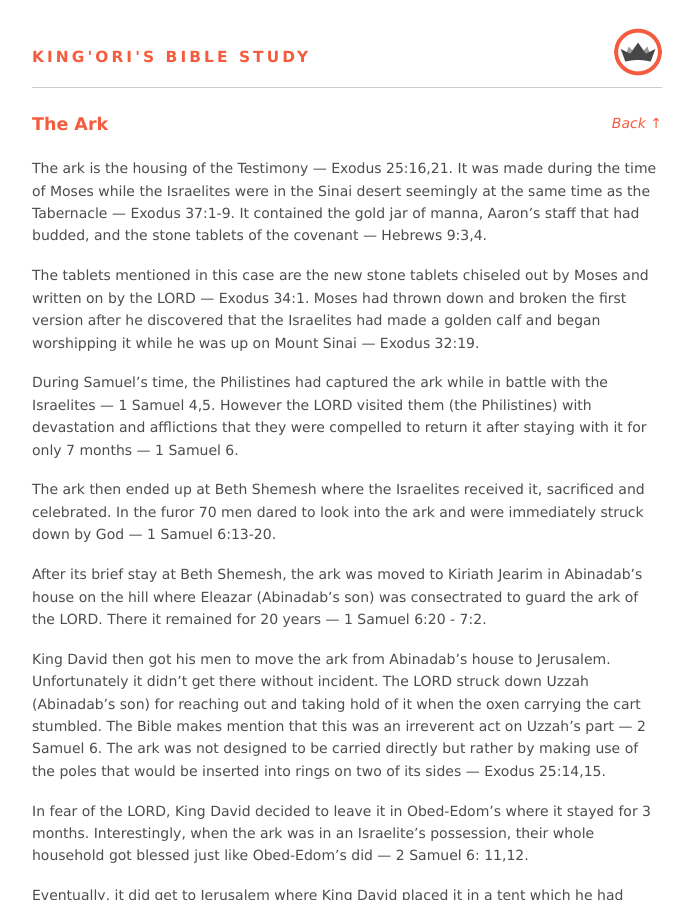
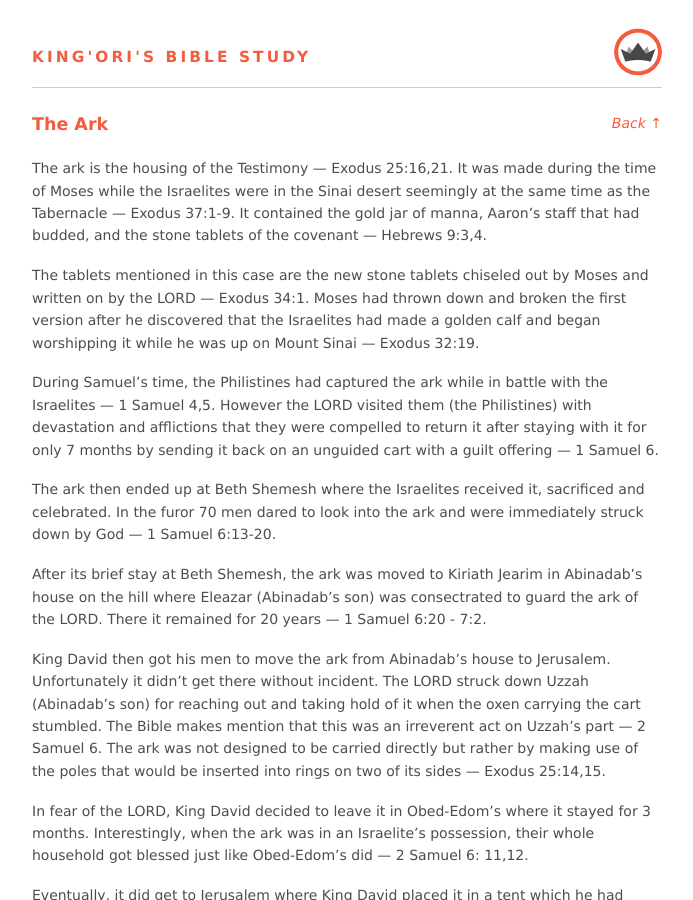
Before and after one commit to itskingori/systematic-theology, a Jekyll site: the page built from topics/the-ark.md, in a window 1280 px wide and 900 px high. Shown: the whole window, without its empty margins (293-986 px from the left). Built offline with Jekyll 4.4.1, drawn with Linux system fonts in a browser that asks for light colours; Markdown is read by kramdown in place of the engine named in the settings.

Commit message:
Add how it was sent back by the Philistines

```diff
--- a/topics/the-ark.md
+++ b/topics/the-ark.md
@@ -19,7 +19,8 @@ and began worshipping it while he was up on Mount Sinai — Exodus 32:19.
 During Samuel's time, the Philistines had captured the ark while in battle with
 the Israelites — 1 Samuel 4,5. However the LORD visited them (the Philistines)
 with devastation and afflictions that they were compelled to return it after
-staying with it for only 7 months — 1 Samuel 6.
+staying with it for only 7 months by sending it back on an unguided cart with a
+guilt offering — 1 Samuel 6.
 
 The ark then ended up at Beth Shemesh where the Israelites received it,
 sacrificed and celebrated. In the furor 70 men dared to look into the ark and
```
